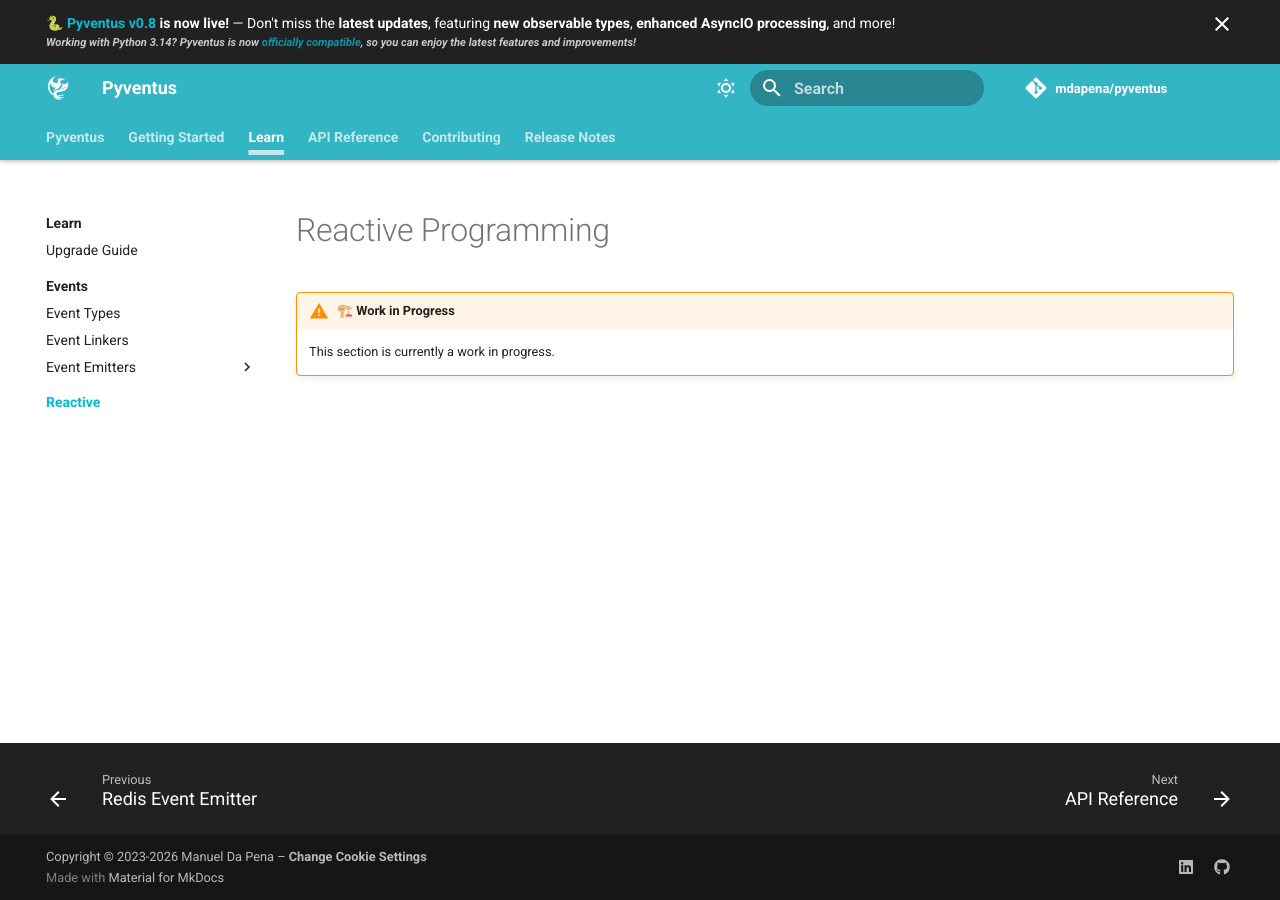
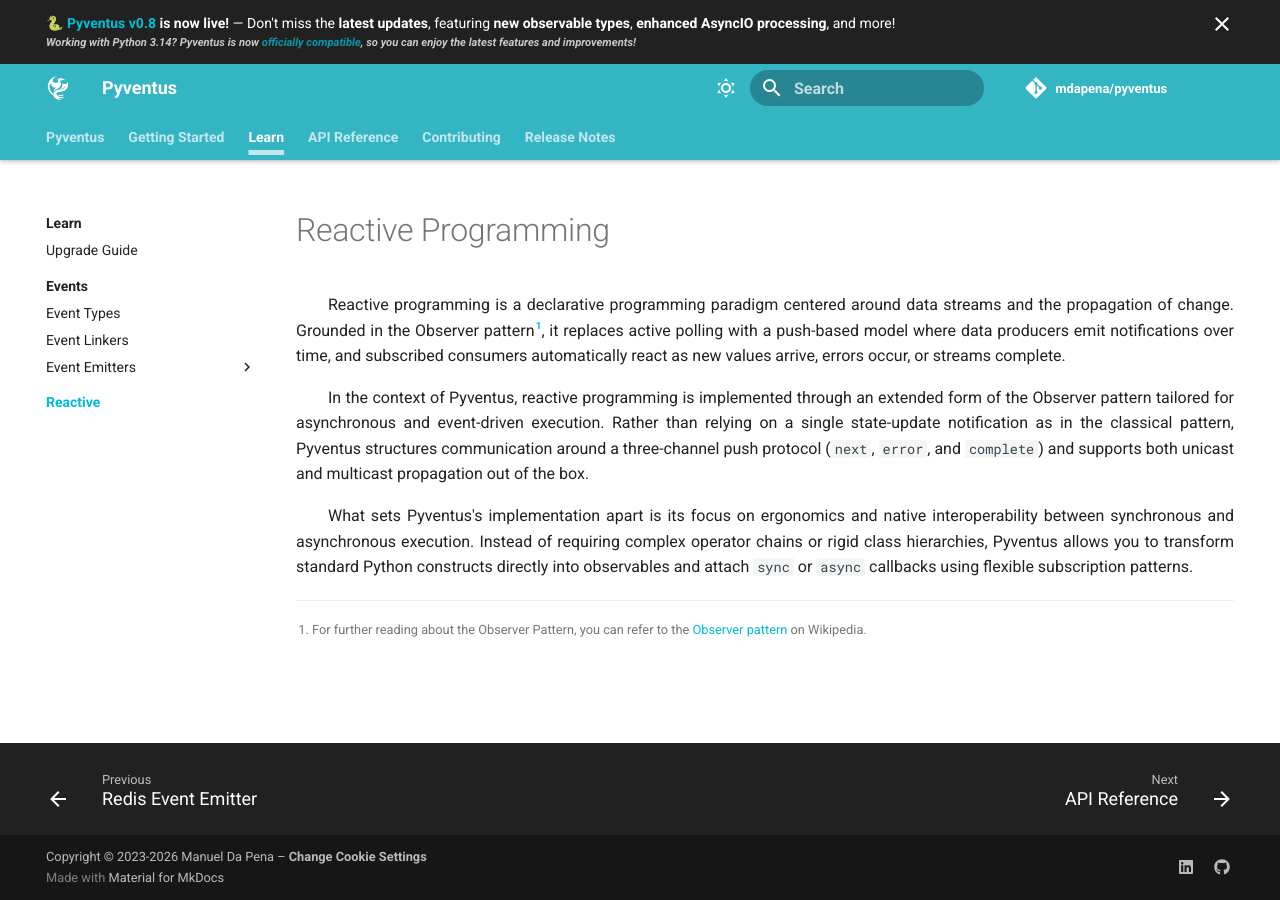
Before and after one commit to mdapena/pyventus, an MkDocs documentation site: the page built from docs/learn/reactive/index.md, in a window 1280 px wide. Built offline with MkDocs 1.6.1 and Material for MkDocs 9.7.7, drawn with Linux system fonts in a browser that asks for light colours; comment, search, counter and statistics services are not loaded; the version menu is left out.

Commit message:
Update the index of the Reactive Programming learning section.

```diff
--- a/docs/learn/reactive/index.md
+++ b/docs/learn/reactive/index.md
@@ -1,11 +1,20 @@
 ---
 hide:
   - toc
-  - feedback
 ---
 
 # Reactive Programming
 
-!!! warning "🏗️ Work in Progress"
+<p style="text-align: justify;" markdown>
+	&emsp;&emsp;Reactive programming is a declarative programming paradigm centered around data streams and the propagation of change. Grounded in the Observer pattern[^1], it replaces active polling with a push-based model where data producers emit notifications over time, and subscribed consumers automatically react as new values arrive, errors occur, or streams complete.
+</p>
 
-    This section is currently a work in progress.
+<p style="text-align: justify;" markdown>
+	&emsp;&emsp;In the context of Pyventus, reactive programming is implemented through an extended form of the Observer pattern tailored for asynchronous and event-driven execution. Rather than relying on a single state-update notification as in the classical pattern, Pyventus structures communication around a three-channel push protocol (`next`, `error`, and `complete`) and supports both unicast and multicast propagation out of the box.
+</p>
+
+<p style="text-align: justify;" markdown>
+	&emsp;&emsp;What sets Pyventus's implementation apart is its focus on ergonomics and native interoperability between synchronous and asynchronous execution. Instead of requiring complex operator chains or rigid class hierarchies, Pyventus allows you to transform standard Python constructs directly into observables and attach `sync` or `async` callbacks using flexible subscription patterns.
+</p>
+
+[^1]: For further reading about the Observer Pattern, you can refer to the <a href="https://en.wikipedia.org/wiki/Observer_pattern" target="_blank">Observer pattern</a> on Wikipedia.
```
